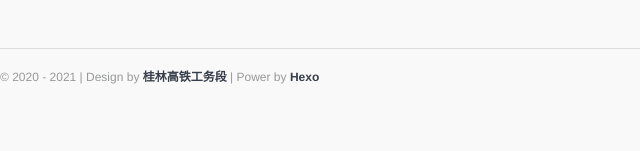
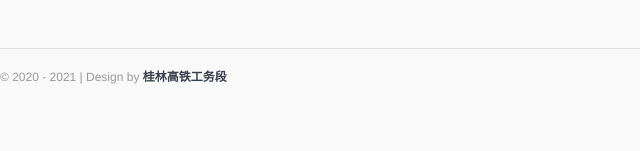
Before and after one commit to qh666666/glgtg.github.io, a plain HTML site: page 2021/05/26/hello-world/index.html in a window 1280 px wide. Shown: the part 675-826 px from the top of the page, 0-640 px from the left. Drawn offline with nearby package versions, Linux system fonts and the light colour scheme; some packages are replaced by stand-ins of ours; a script that the page names is missing.

Commit message:
Site updated: 2021-05-27 01:07:20

```diff
--- a/2021/05/26/hello-world/index.html
+++ b/2021/05/26/hello-world/index.html
@@ -70,7 +70,7 @@
     <p>
 
       &copy; 2020 - 2021
-     | Design by <a href="https://baike.baidu.com/item/%E4%B8%AD%E5%9B%BD%E9%93%81%E8%B7%AF%E5%8D%97%E5%AE%81%E5%B1%80%E9%9B%86%E5%9B%A2%E6%9C%89%E9%99%90%E5%85%AC%E5%8F%B8%E6%A1%82%E6%9E%97%E9%AB%98%E9%93%81%E5%B7%A5%E5%8A%A1%E6%AE%B5/55771910?fr=aladdin" target="_blank"><strong>桂林高铁工务段</strong></a> | Power by <a href="https://cctv.com/" target="_blank"><strong>Hexo</strong></a>
+     | Design by <a href="https://baike.baidu.com/item/%E4%B8%AD%E5%9B%BD%E9%93%81%E8%B7%AF%E5%8D%97%E5%AE%81%E5%B1%80%E9%9B%86%E5%9B%A2%E6%9C%89%E9%99%90%E5%85%AC%E5%8F%B8%E6%A1%82%E6%9E%97%E9%AB%98%E9%93%81%E5%B7%A5%E5%8A%A1%E6%AE%B5/55771910?fr=aladdin" target="_blank"><strong>桂林高铁工务段</strong></a>
     </p>
 
     <div class="go-up">
```
Also changed, not shown: archives/2021/05/index.html (+1 -1 lines), archives/2021/index.html (+1 -1 lines), archives/index.html (+1 -1 lines), index.html (+1 -1 lines).
